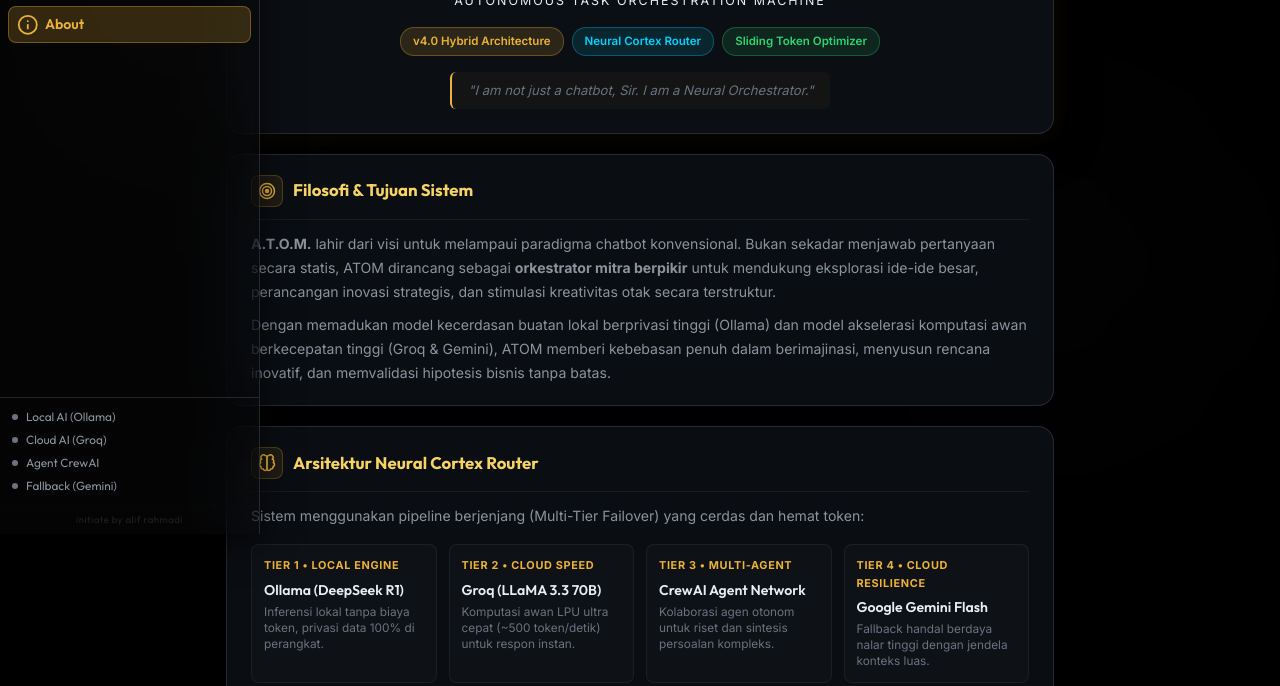
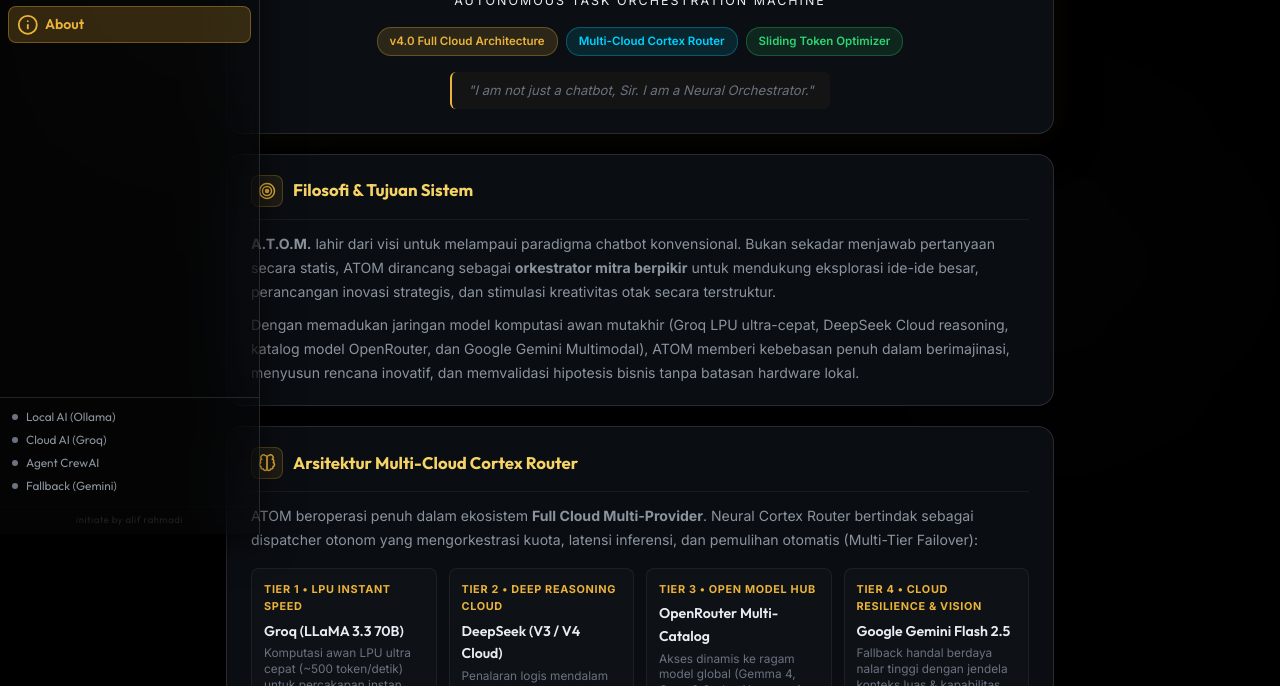
Before and after one commit to CidKagenomi1/Project-ATOM, a website: page public/about.html in a window 1280 px wide. Shown: the part 266-952 px from the top of the page. Drawn offline with Linux system fonts and the light colour scheme; no server answers.

Commit message:
refine description and user interface

```diff
--- a/public/about.html
+++ b/public/about.html
@@ -334,8 +334,8 @@
             <div class="about-title">A.T.O.M.</div>
             <div class="about-subtitle">Autonomous Task Orchestration Machine</div>
             <div class="about-badges">
-              <span class="about-badge" style="background: rgba(235,179,56,0.15); color: var(--gold-primary); border: 1px solid rgba(235,179,56,0.3);">v4.0 Hybrid Architecture</span>
-              <span class="about-badge" style="background: rgba(0,210,255,0.12); color: #00d2ff; border: 1px solid rgba(0,210,255,0.3);">Neural Cortex Router</span>
+              <span class="about-badge" style="background: rgba(235,179,56,0.15); color: var(--gold-primary); border: 1px solid rgba(235,179,56,0.3);">v4.0 Full Cloud Architecture</span>
+              <span class="about-badge" style="background: rgba(0,210,255,0.12); color: #00d2ff; border: 1px solid rgba(0,210,255,0.3);">Multi-Cloud Cortex Router</span>
               <span class="about-badge" style="background: rgba(46,213,115,0.12); color: #2ed573; border: 1px solid rgba(46,213,115,0.3);">Sliding Token Optimizer</span>
             </div>
             <div class="about-quote">
@@ -360,7 +360,7 @@
                 <strong>A.T.O.M.</strong> lahir dari visi untuk melampaui paradigma chatbot konvensional. Bukan sekadar menjawab pertanyaan secara statis, ATOM dirancang sebagai <strong>orkestrator mitra berpikir</strong> untuk mendukung eksplorasi ide-ide besar, perancangan inovasi strategis, dan stimulasi kreativitas otak secara terstruktur.
               </p>
               <p>
-                Dengan memadukan model kecerdasan buatan lokal berprivasi tinggi (Ollama) dan model akselerasi komputasi awan berkecepatan tinggi (Groq & Gemini), ATOM memberi kebebasan penuh dalam berimajinasi, menyusun rencana inovatif, dan memvalidasi hipotesis bisnis tanpa batas.
+                Dengan memadukan jaringan model komputasi awan mutakhir (Groq LPU ultra-cepat, DeepSeek Cloud reasoning, katalog model OpenRouter, dan Google Gemini Multimodal), ATOM memberi kebebasan penuh dalam berimajinasi, menyusun rencana inovatif, dan memvalidasi hipotesis bisnis tanpa batasan hardware lokal.
               </p>
             </div>
           </div>
@@ -374,31 +374,31 @@
                   <path d="M14.5 2A2.5 2.5 0 0 0 12 4.5v15a2.5 2.5 0 0 0 4.96.44 2.5 2.5 0 0 0 2.96-3.08 3 3 0 0 0 .34-5.58 2.5 2.5 0 0 0-1.32-4.24 2.5 2.5 0 0 0-4.44-5.04z"/>
                 </svg>
               </span>
-              <span>Arsitektur Neural Cortex Router</span>
+              <span>Arsitektur Multi-Cloud Cortex Router</span>
             </div>
             <div class="about-text">
-              Sistem menggunakan pipeline berjenjang (Multi-Tier Failover) yang cerdas dan hemat token:
+              ATOM beroperasi penuh dalam ekosistem <strong>Full Cloud Multi-Provider</strong>. Neural Cortex Router bertindak sebagai dispatcher otonom yang mengorkestrasi kuota, latensi inferensi, dan pemulihan otomatis (Multi-Tier Failover):
             </div>
             <div class="pipeline-grid">
               <div class="pipeline-box">
-                <span class="pipeline-step">Tier 1 • Local Engine</span>
-                <span class="pipeline-name">Ollama (DeepSeek R1)</span>
-                <span class="pipeline-desc">Inferensi lokal tanpa biaya token, privasi data 100% di perangkat.</span>
+                <span class="pipeline-step">Tier 1 • LPU Instant Speed</span>
+                <span class="pipeline-name">Groq (LLaMA 3.3 70B)</span>
+                <span class="pipeline-desc">Komputasi awan LPU ultra cepat (~500 token/detik) untuk percakapan instan tanpa jeda.</span>
               </div>
               <div class="pipeline-box">
-                <span class="pipeline-step">Tier 2 • Cloud Speed</span>
-                <span class="pipeline-name">Groq (LLaMA 3.3 70B)</span>
-                <span class="pipeline-desc">Komputasi awan LPU ultra cepat (~500 token/detik) untuk respon instan.</span>
+                <span class="pipeline-step">Tier 2 • Deep Reasoning Cloud</span>
+                <span class="pipeline-name">DeepSeek (V3 / V4 Cloud)</span>
+                <span class="pipeline-desc">Penalaran logis mendalam dan sintesis analitis untuk pemecahan masalah rumit.</span>
               </div>
               <div class="pipeline-box">
-                <span class="pipeline-step">Tier 3 • Multi-Agent</span>
-                <span class="pipeline-name">CrewAI Agent Network</span>
-                <span class="pipeline-desc">Kolaborasi agen otonom untuk riset dan sintesis persoalan kompleks.</span>
+                <span class="pipeline-step">Tier 3 • Open Model Hub</span>
+                <span class="pipeline-name">OpenRouter Multi-Catalog</span>
+                <span class="pipeline-desc">Akses dinamis ke ragam model global (Gemma 4, Qwen3 Coder, Nemotron) untuk variasi wawasan.</span>
               </div>
               <div class="pipeline-box">
-                <span class="pipeline-step">Tier 4 • Cloud Resilience</span>
-                <span class="pipeline-name">Google Gemini Flash</span>
-                <span class="pipeline-desc">Fallback handal berdaya nalar tinggi dengan jendela konteks luas.</span>
+                <span class="pipeline-step">Tier 4 • Cloud Resilience & Vision</span>
+                <span class="pipeline-name">Google Gemini Flash 2.5</span>
+                <span class="pipeline-desc">Fallback handal berdaya nalar tinggi dengan jendela konteks luas & kapabilitas multimodal.</span>
               </div>
             </div>
           </div>
@@ -441,11 +441,11 @@
             <table class="specs-table">
               <tr>
                 <td>Versi Sistem</td>
-                <td>v4.0 Hybrid (Web + Desktop API)</td>
+                <td>v4.0 Cloud-Native Orchestrator</td>
               </tr>
               <tr>
                 <td>Core Backend</td>
-                <td>FastAPI, LangChain, Cortex Decision Engine</td>
+                <td>FastAPI, LangChain, Multi-Cloud Cortex Decision Engine</td>
               </tr>
               <tr>
                 <td>Frontend UI</td>
```
Also changed, not shown: public/index.html (+6 -5 lines), public/roleplay.html (+16 -5 lines).
